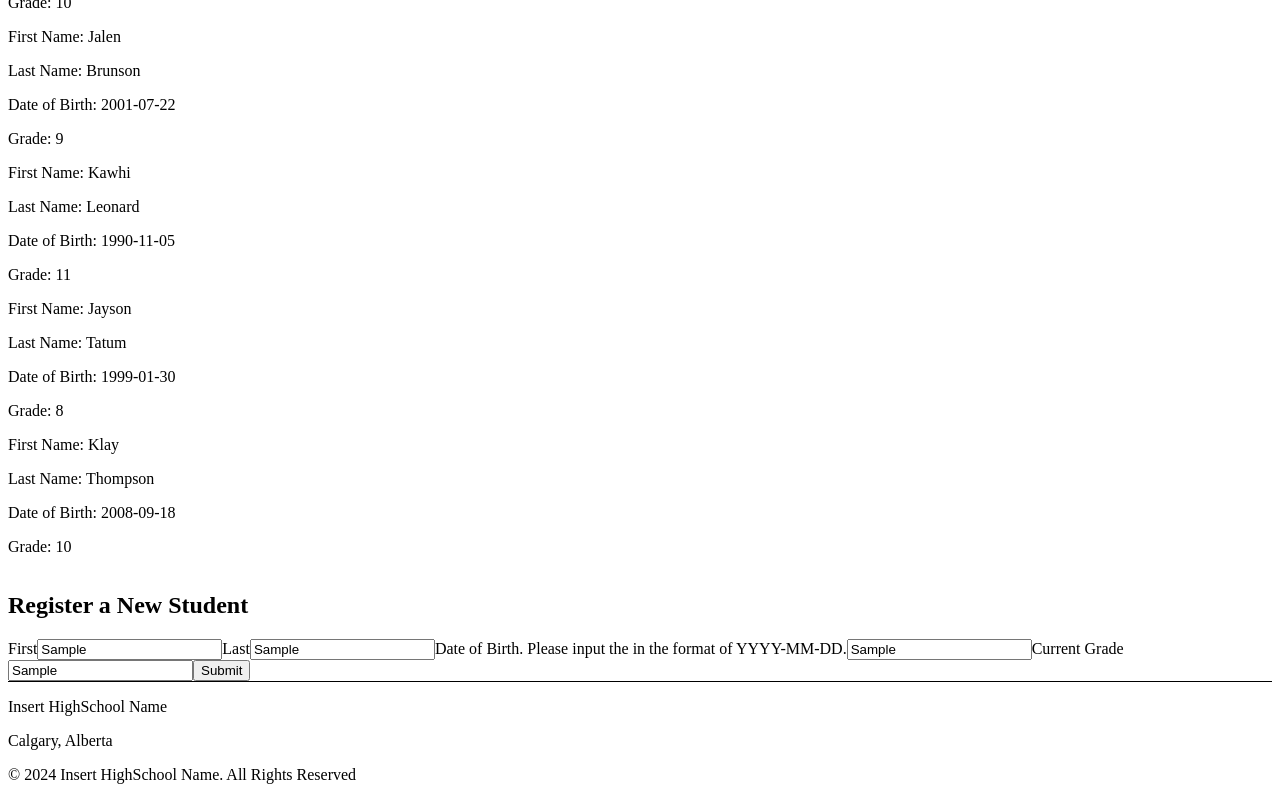
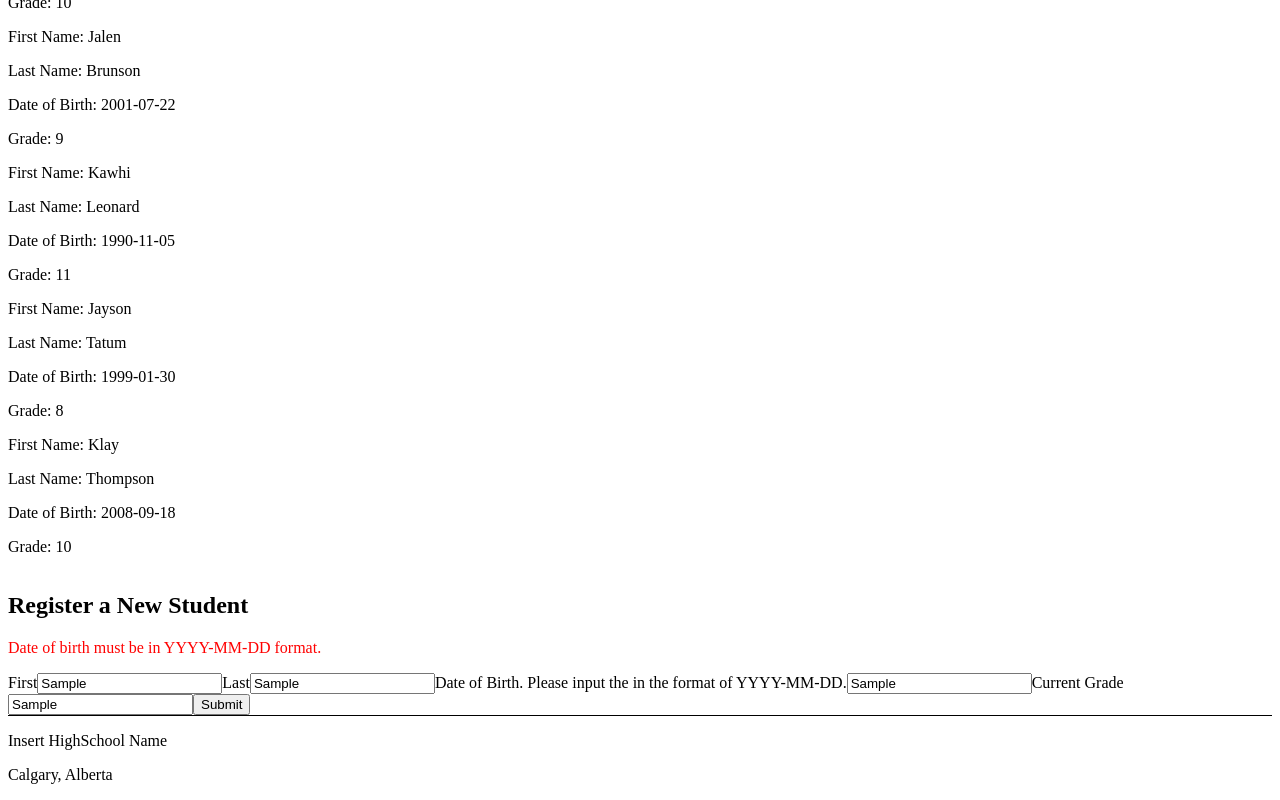
Before and after one commit to LouisBella/project2StudentList, a Next.js app: page / in a window 1280 px wide. Both pictures are taken after typing "Sample", "Sample", "Sample", "Sample" into the empty fields and a click on the button "Submit". Shown: the part 337-1137 px from the top of the page. Built offline with nearby package versions, Linux system fonts and the light colour scheme.

Commit message:
Added error message

```diff
--- a/app/components/form.tsx
+++ b/app/components/form.tsx
@@ -38,6 +38,7 @@ export default function Formdisplay({ addstudent }: { addstudent: Function }) {
     }
     return (
         <div>
+            {error ? <p style={{ color: "red" }}>{error}</p> : null}
             <form>
 
                 <label htmlFor="first">
```
